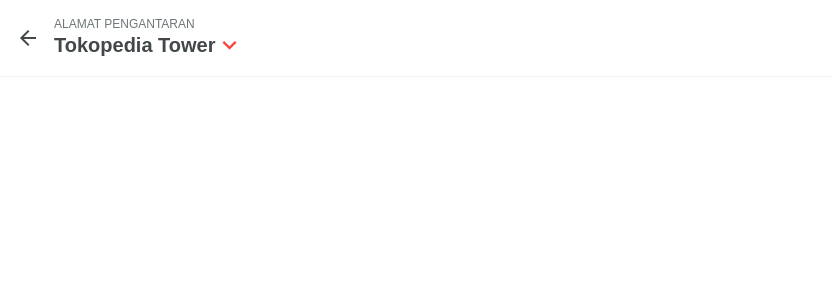
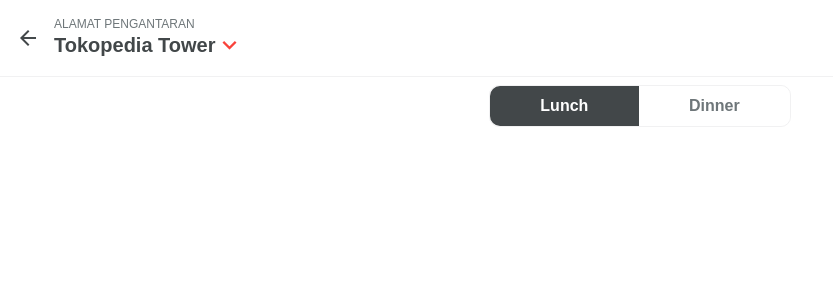
Before and after one commit to reykim7124/d98078217aabad562ec092f52580a0d248aa6270, a React (Create React App) app: page / in a window 1280 px wide. Shown: the top 300 px of the page, without its empty margins (0-833 px from the left). Built offline with nearby package versions, Linux system fonts and the light colour scheme.

Commit message:
add toggle product type button

```diff
--- a/src/components/TopNav.js
+++ b/src/components/TopNav.js
@@ -1,28 +1,96 @@
-import { Component } from 'react'
+import { useState, useContext } from 'react'
 import { ThemeContext } from '../contexts/ThemeContext'
 import ModalLocation from './ModalLocation'
 import styled from 'styled-components'
 
 const Nav = styled.nav`
-  backgroundColor: ${props => props.bg};
-  padding: 16px;
-  display: flex;
-  align-items: center;
-  border-bottom: 1px solid ${props => props.outline};
+  background-color: ${props => props.bg};
   z-index: 2;
+  position: fixed;
+  width: 100vw;
+  top: 0;
+
+  & > .modal-button {
+    display: flex;
+    align-items: center;
+    border-bottom: 1px solid ${props => props.outline};
+    padding: 16px;
+  }
+
+  & > .product-toggle {
+    display: flex;
+    justify-content: center;
+    margin-top: 8px;
+  }
 `
 
-class TopNav extends Component {
-  render() {
-    const { bg, text, outline } = this.context
-    return (
-      <Nav bg={bg} outline={outline}>
-        <i className="material-icons" style={{color: text}}>arrow_back</i>
-        <ModalLocation />
-      </Nav>
-    )
+const ButtonProductWrapper = styled.div`
+  width: 100%;
+  max-width: 300px;
+  display: flex;
+  height: 40px;
+  border: 1px solid ${props => props.outline};
+  border-radius: 10px;
+`
+
+const ButtonProductType = styled.button`
+  border: none;
+  color: ${props => props.subText};
+  background-color: ${props => props.bg};
+  flex-grow: 1;
+  font-size: 16px;
+  font-weight: 600;
+
+  &:first-child {
+    border-radius: 10px 0 0 10px;
   }
+
+  &:last-child {
+    border-radius: 0 10px 10px 0;
+  }
+`
+
+function ProductToggle() {
+  const [menu, toggleMenu] = useState(true)
+  const theme = useContext(ThemeContext)
+
+  function handleToggleMenu(e) {
+    toggleMenu(e)
+  }
+
+  return (
+    <ButtonProductWrapper outline={theme.outline}>
+      <ButtonProductType
+        subText={menu ? theme.bg : theme.subText}
+        bg={menu ? theme.text : theme.bg}
+        onClick={() => handleToggleMenu(true)}
+      >
+        Lunch
+      </ButtonProductType>
+      <ButtonProductType
+        subText={menu ? theme.subText : theme.bg}
+        bg={menu ? theme.bg : theme.text}
+        onClick={() => handleToggleMenu(false)}
+      >
+        Dinner
+      </ButtonProductType>
+    </ButtonProductWrapper>
+  )
 }
 
-TopNav.contextType = ThemeContext
+const TopNav = () =>  {
+  const theme = useContext(ThemeContext)
+  return (
+    <Nav bg={theme.bg} outline={theme.outline}>
+      <div className="modal-button">
+        <i className="material-icons" style={{color: theme.text}}>arrow_back</i>
+        <ModalLocation />
+      </div>
+      <div className="product-toggle">
+        <ProductToggle />
+      </div>
+    </Nav>
+  )
+}
+
 export default TopNav
```
